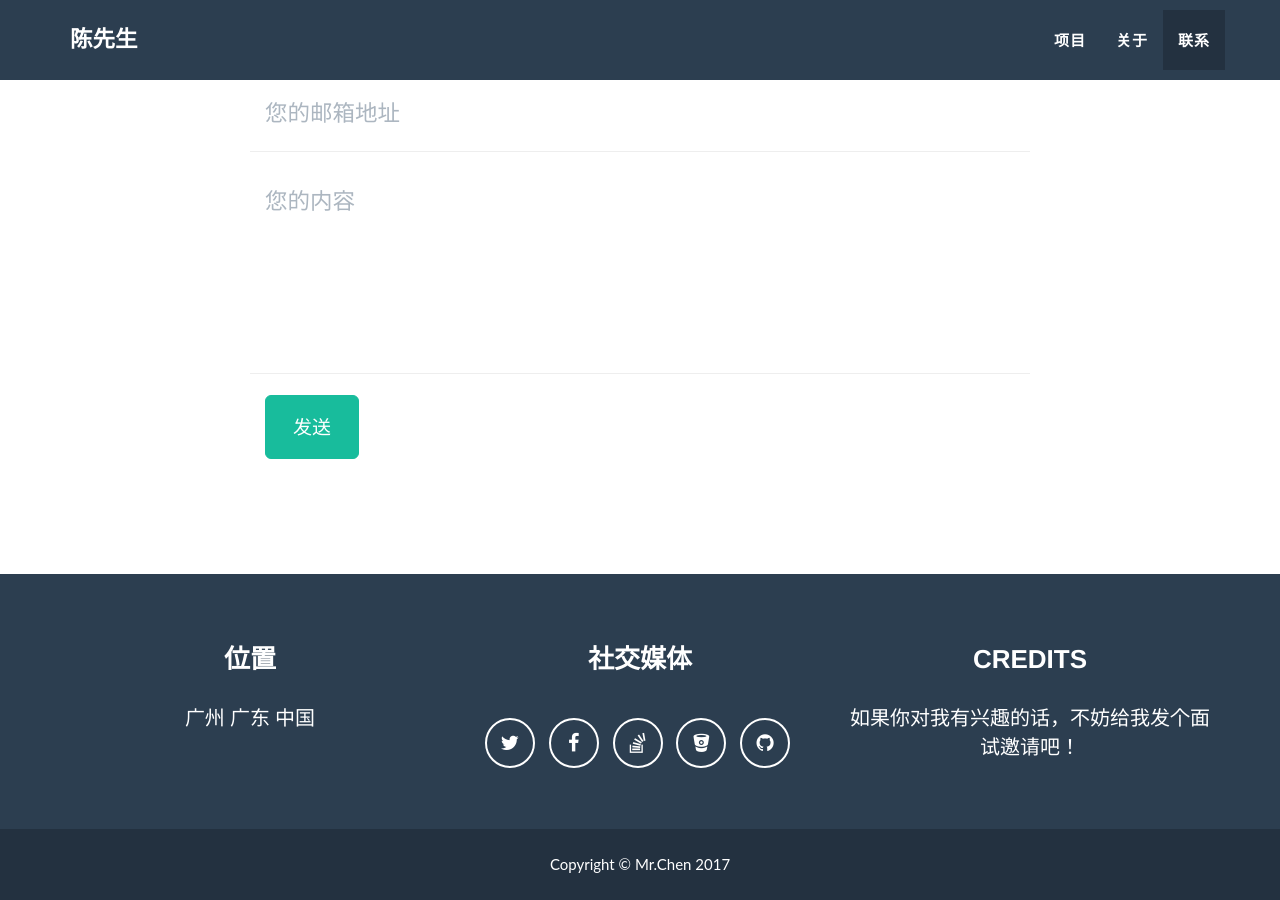
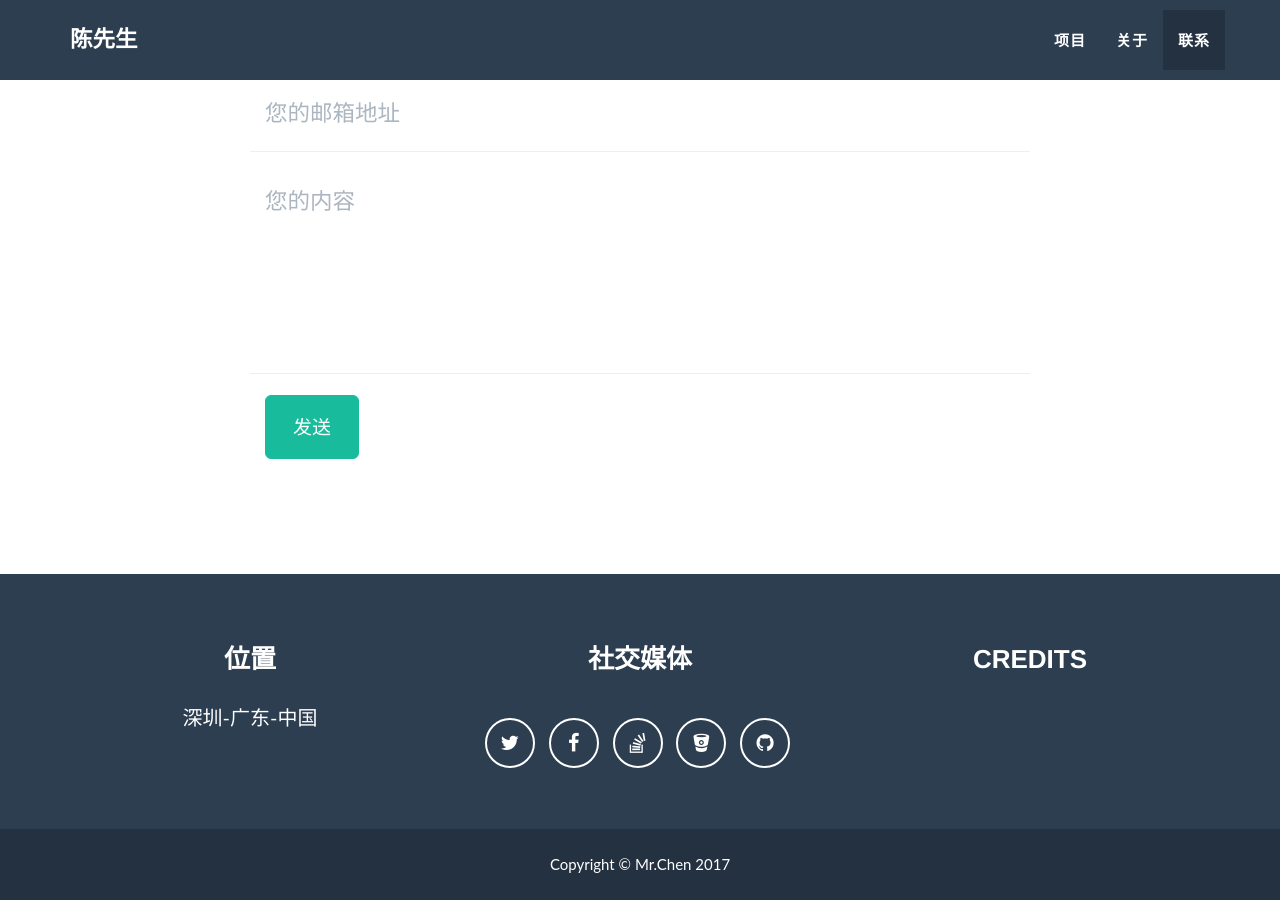
Before and after one commit to TopsyLai/myhomepage, a Jekyll site: the page built from index.html, in a window 1280 px wide and 900 px high, scrolled down 2407 px. Built offline with Jekyll 4.4.1, drawn with Linux system fonts in a browser that asks for light colours; some web fonts are replaced.

Commit message:
Update _config.yml

```diff
--- a/_config.yml
+++ b/_config.yml
@@ -51,10 +51,10 @@ social:
 
 # Postal address (add as many lines as necessary)
 address:
-  - line: 广州 广东 中国
+  - line: 深圳-广东-中国
 
 # Credits content
-credits: '如果你对我有兴趣的话，不妨给我发个面试邀请吧！'
+最后: '如果你对我有兴趣的话，不妨给我发个面试邀请吧！'
 
 # Build settings
 markdown: kramdown
```
